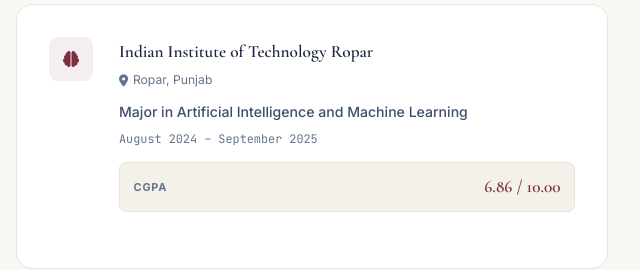
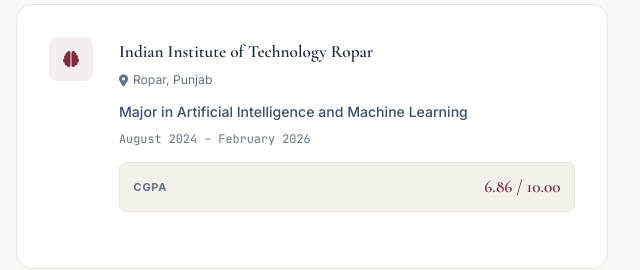
Before and after one commit to shreyas250825/My-Portfolio, a plain HTML site: page index.html in a window 1280 px wide. Shown: the part 7660-7930 px from the top of the page, 640-1280 px from the left. Drawn offline with nearby package versions, Linux system fonts and the light colour scheme.

Commit message:
Fix IIT Ropar education period: August 2024 – February 2026

```diff
--- a/index.html
+++ b/index.html
@@ -933,7 +933,7 @@
                     <h3>Indian Institute of Technology Ropar</h3>
                     <p class="edu-loc"><i class="fas fa-map-marker-alt" aria-hidden="true"></i> Ropar, Punjab</p>
                     <p class="edu-deg">Major in Artificial Intelligence and Machine Learning</p>
-                    <p class="edu-period">August 2024 – September 2025</p>
+                    <p class="edu-period">August 2024 – February 2026</p>
                     <div class="edu-cgpa">
                         <span class="cgpa-lbl">CGPA</span>
                         <span class="cgpa-val">6.86 / 10.00</span>
```
